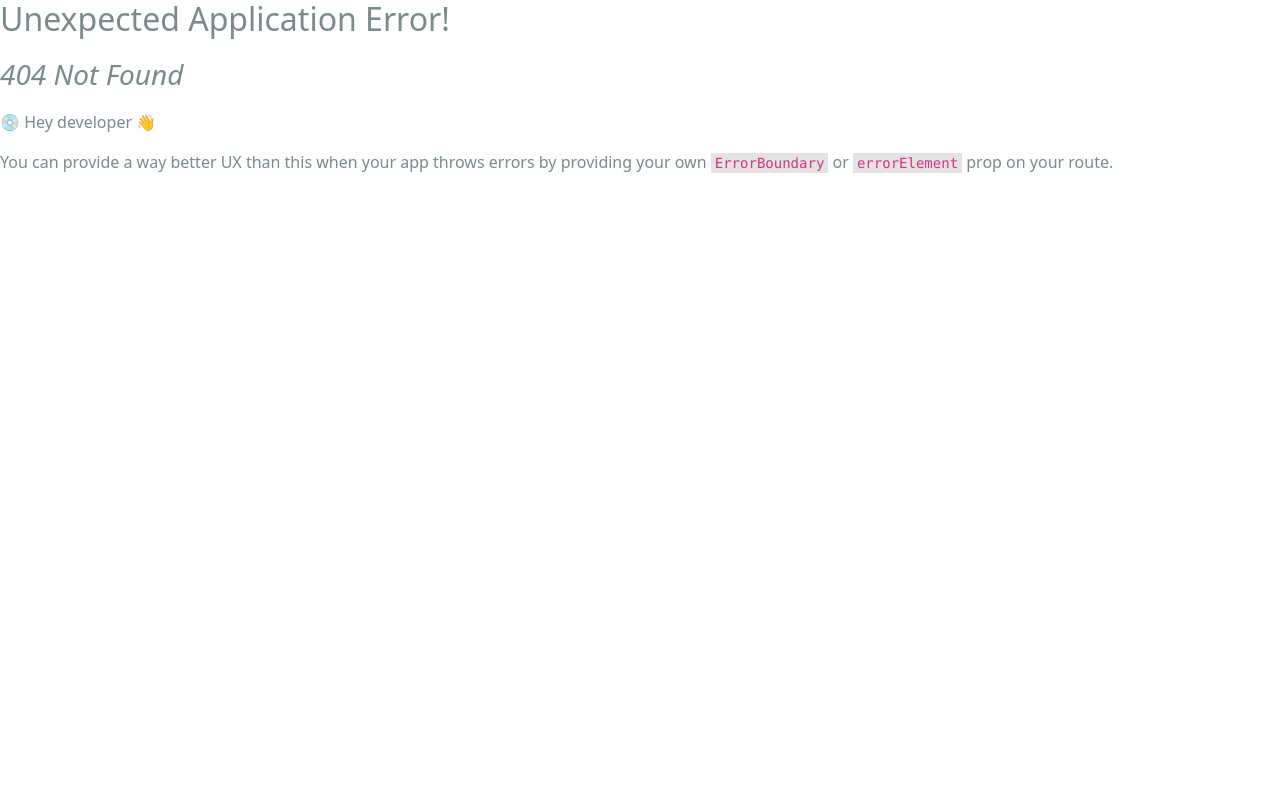
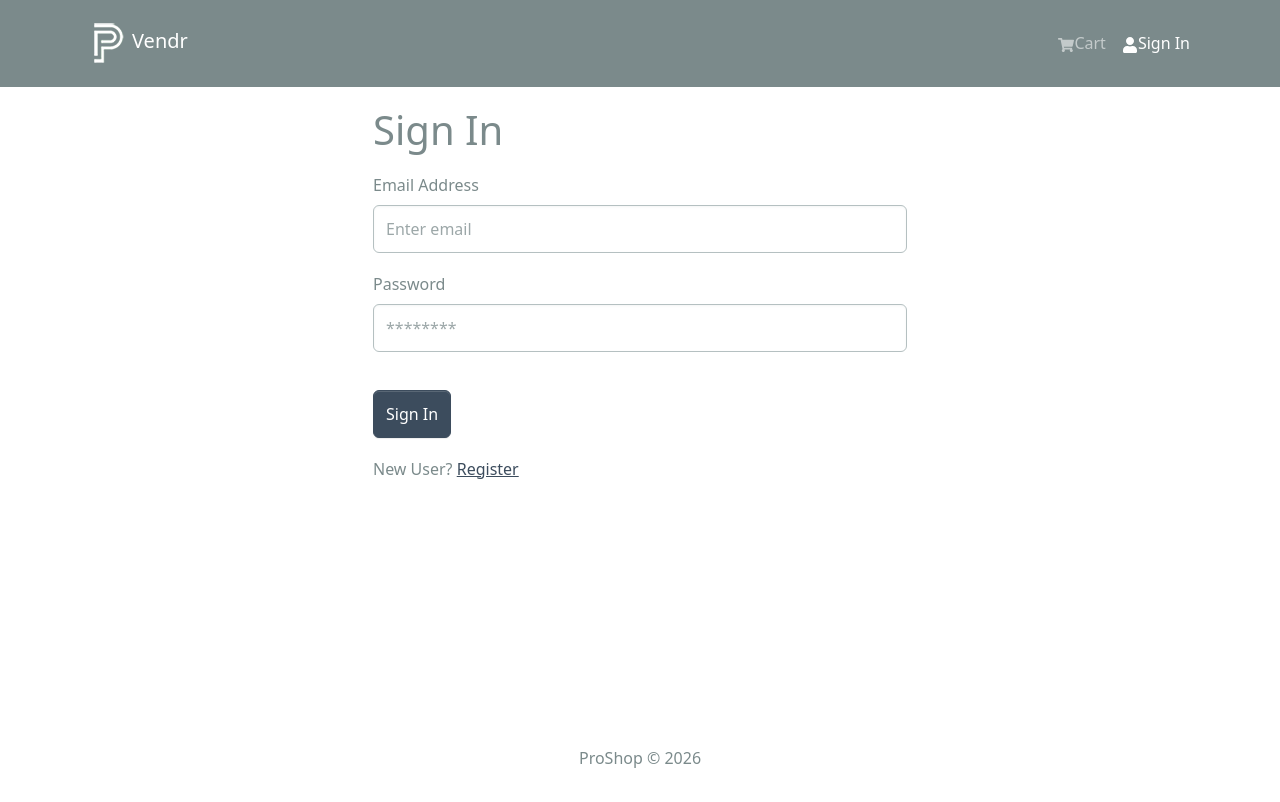
Before and after one commit to sen0mar/mern-ecommerce, a React (Vite) app in the folder frontend/: page /login in a window 1280 px wide. Before the commit this address had no page. Shown: the top 802 px of the page. Built offline with nearby package versions, Linux system fonts and the light colour scheme.

Commit message:
Create form FormContainer component and login Page

```diff
--- /dev/null
+++ b/frontend/src/components/FormContainer.jsx
@@ -0,0 +1,15 @@
+import { Container, Row, Col } from "react-bootstrap";
+
+const FormContainer = ({ children }) => {
+  return (
+    <Container>
+      <Row className="justify-content-md-center">
+        <Col xs={12} md={6}>
+          {children}
+        </Col>
+      </Row>
+    </Container>
+  );
+};
+
+export default FormContainer;
--- a/frontend/src/main.jsx
+++ b/frontend/src/main.jsx
@@ -9,6 +9,7 @@ import App from "./App.jsx";
 import Home from "./pages/Home.jsx";
 import ProductPage from "./pages/ProductPage.jsx";
 import CartPage from "./pages/CartPage.jsx";
+import LoginPage from "./pages/LoginPage.jsx";
 
 const router = createBrowserRouter([
   {
@@ -18,6 +19,7 @@ const router = createBrowserRouter([
       { index: true, element: <Home /> },
       { path: "/product/:id", element: <ProductPage /> },
       { path: "/cart", element: <CartPage /> },
+      { path: "/login", element: <LoginPage /> },
     ],
   },
 ]);
--- /dev/null
+++ b/frontend/src/pages/LoginPage.jsx
@@ -0,0 +1,61 @@
+import { useState } from "react";
+import { Link } from "react-router-dom";
+import {
+  Form,
+  Button,
+  Row,
+  Col,
+  FormGroup,
+  FormLabel,
+  FormControl,
+} from "react-bootstrap";
+import FormContainer from "../components/FormContainer";
+
+const LoginPage = () => {
+  const [email, setEmail] = useState("");
+  const [password, setPassword] = useState("");
+
+  const handleSubmit = (e) => {
+    e.preventDefault();
+    console.log("submit");
+  };
+
+  return (
+    <FormContainer>
+      <h1>Sign In</h1>
+      <Form onSubmit={handleSubmit}>
+        <FormGroup controlId="email" className="my-3">
+          <FormLabel>Email Address</FormLabel>
+          <FormControl
+            type="email"
+            placeholder="Enter email"
+            value={email}
+            onChange={(e) => setEmail(e.target.value)}
+          ></FormControl>
+        </FormGroup>
+
+        <FormGroup controlId="password" className="my-3">
+          <FormLabel>Password</FormLabel>
+          <FormControl
+            type="password"
+            placeholder="********"
+            value={password}
+            onChange={(e) => setPassword(e.target.value)}
+          ></FormControl>
+        </FormGroup>
+
+        <Button type="submit" variant="primary" className="mt-3">
+          Sign In
+        </Button>
+      </Form>
+
+      <Row className="py-3">
+        <Col>
+          New User? <Link to="/register">Register</Link>
+        </Col>
+      </Row>
+    </FormContainer>
+  );
+};
+
+export default LoginPage;
```
